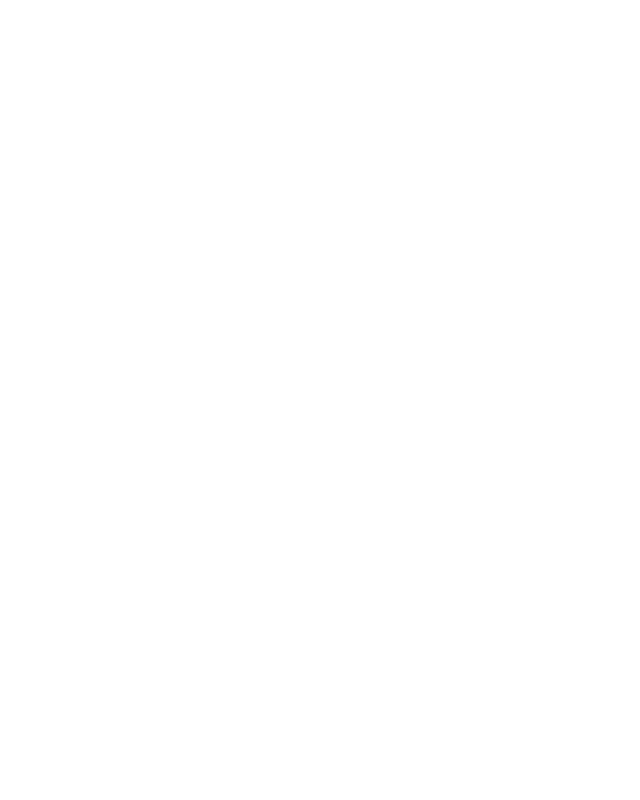
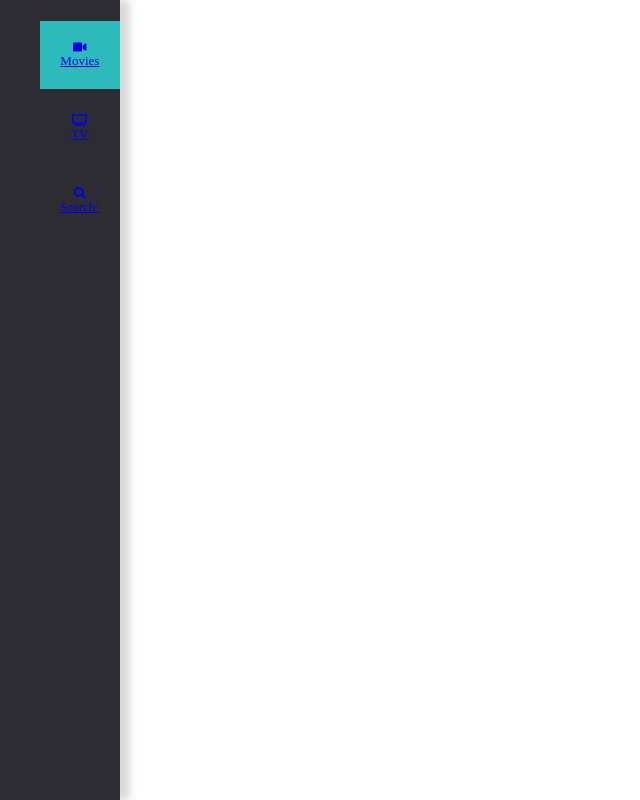
Before and after one commit to Leckie01/movieflex, a React (Create React App) app: page / in a window 1280 px wide. Shown: the whole page, without its empty margins (0-640 px from the left). Built offline with nearby package versions, Linux system fonts and the light colour scheme.

Commit message:
기본 화면 세팅

```diff
--- a/src/App.tsx
+++ b/src/App.tsx
@@ -1,7 +1,8 @@
 import React from "react";
+import Router from "./components/Router";
 
 const App = () => {
-  return <div className="App"></div>;
+  return <Router />;
 };
 
 export default App;
--- /dev/null
+++ b/src/react-app-env.d.ts
@@ -0,0 +1 @@
+/// <reference types="react-scripts" />
```
Also changed, not shown: package.json (+7 -0 lines), 2 other files (tests, documents, lock files or other folders).
